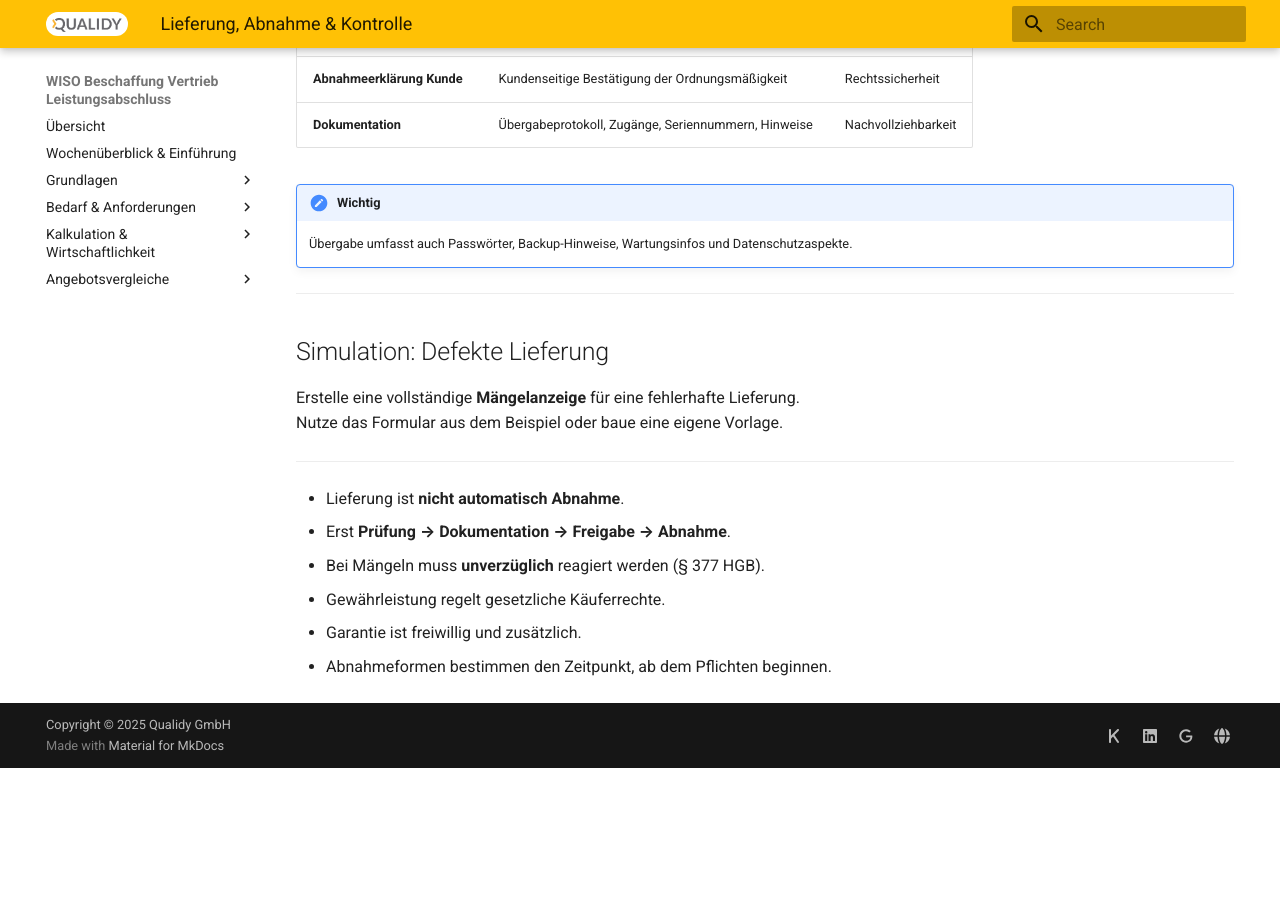
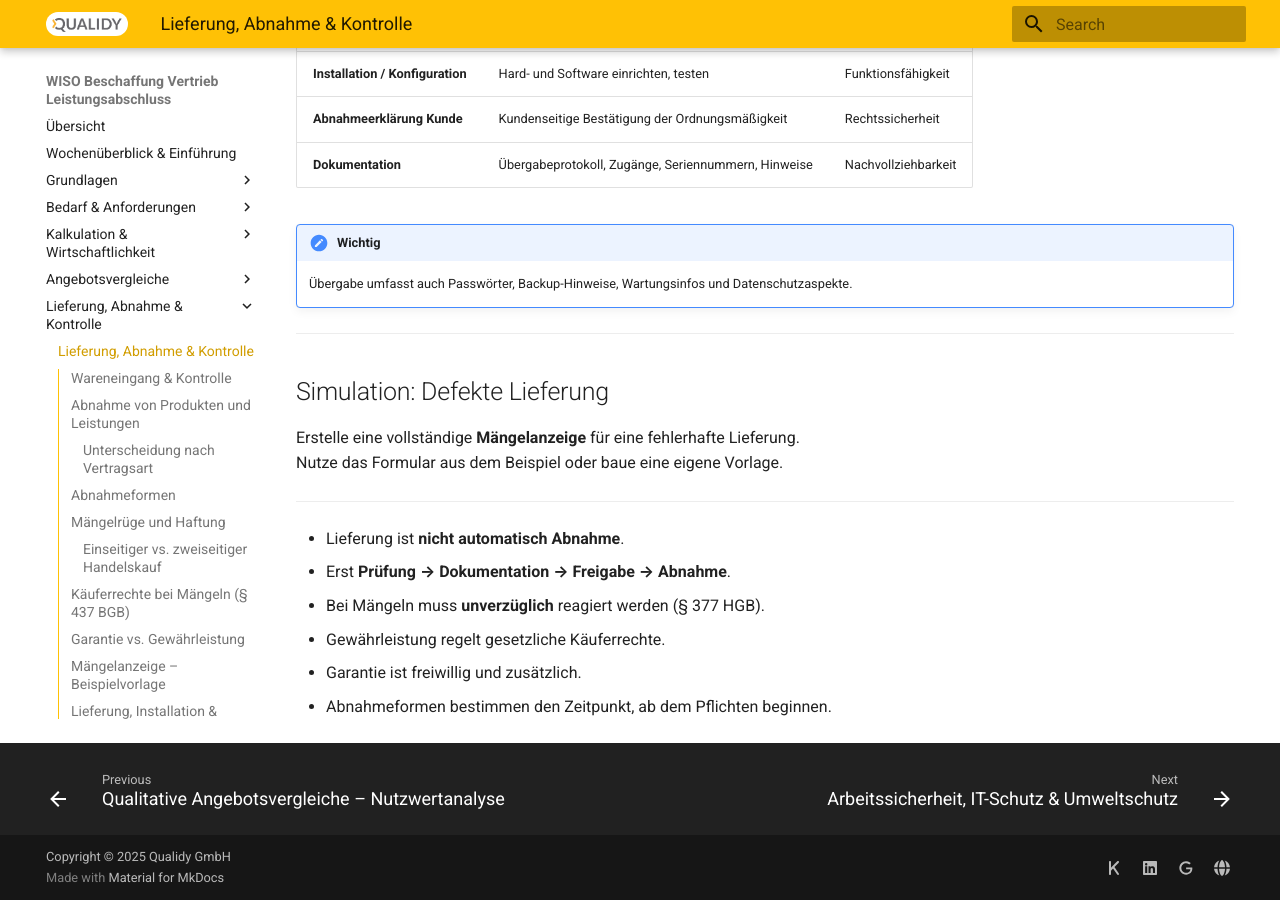
Before and after one commit to Qualidy/wiki-wiso-beschaffung-vertrieb-leistungsabschluss, an MkDocs documentation site: the page built from docs/content/m5/lieferung_und_uebergabe.md, in a window 1280 px wide and 900 px high, scrolled down 4590 px. Built offline with MkDocs 1.6.1 and Material for MkDocs 9.7.7, drawn with Linux system fonts in a browser that asks for light colours; before the commit the page ends 5358 px from its top, so only the background shows below that; some of the changed text lies outside the part shown.

Commit message:
ELE | add task for day 5

```diff
--- a/mkdocs.yml
+++ b/mkdocs.yml
@@ -28,9 +28,10 @@
       - Quantitativer Angebotsvergleich – Bezugspreisrechnungen: content/m4/quantitativer_angebotsvergleich.md
       - Qualitative Angebotsvergleiche – Nutzwertanalyse: content/m4/nutzwertanalyse.md
 
-#  - Lieferung, Abnahme & Kontrolle:
-#      - Lieferung, Abnahme & Kontrolle: content/m5/lieferung_und_uebergabe.md
-#      - Arbeitssicherheit, IT-Schutz & Umweltschutz: content/m5/arbeitssicherheit_und_umweltschutz.md
+  - Lieferung, Abnahme & Kontrolle:
+      - Lieferung, Abnahme & Kontrolle: content/m5/lieferung_und_uebergabe.md
+      - Arbeitssicherheit, IT-Schutz & Umweltschutz: content/m5/arbeitssicherheit_und_umweltschutz.md
+      - Kundengespräch bei Mängeln & Kundenzufriedenheit nach Projektabschluss: content/m5/kundenzufriedenheit.md
 theme:
   name: material
   palette:
```
